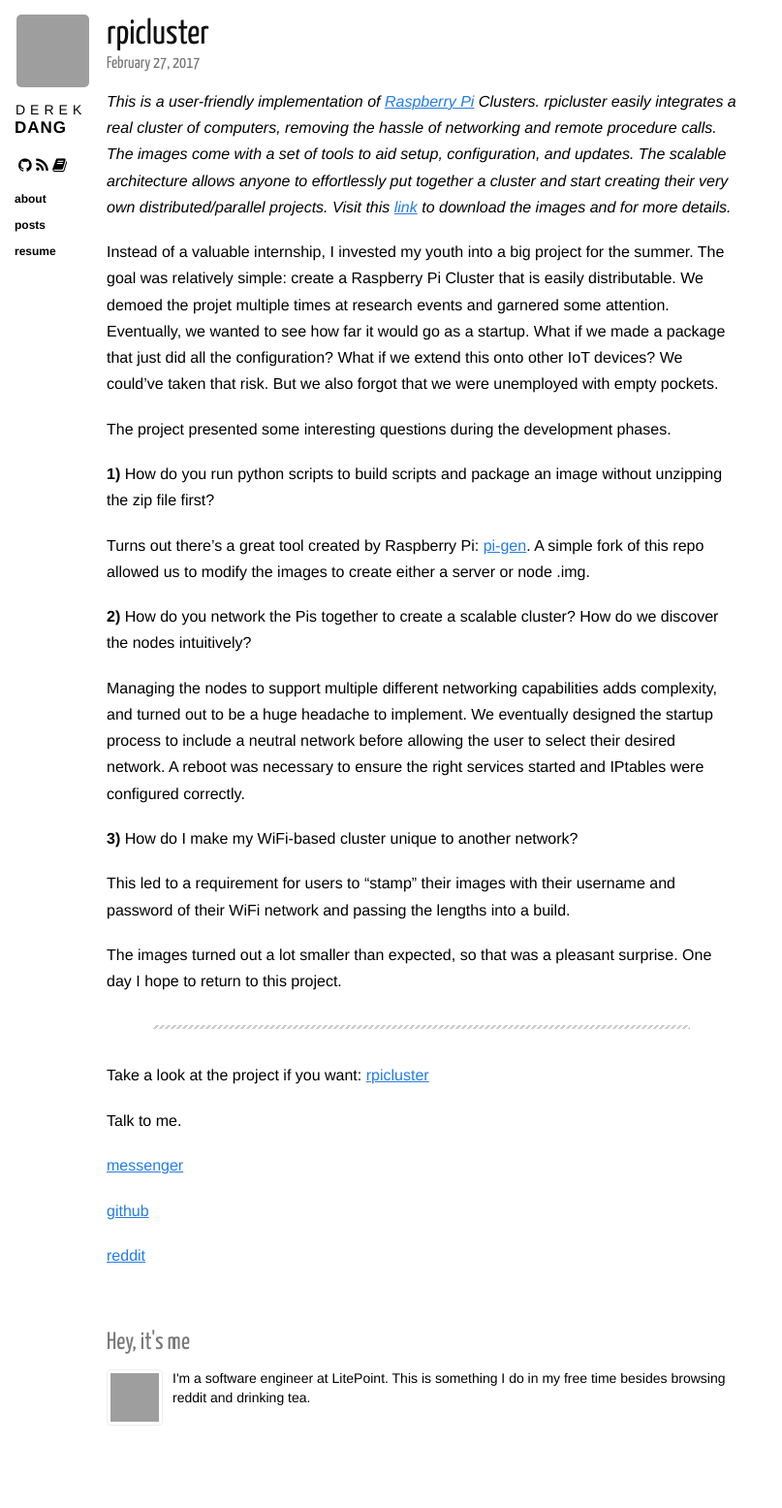
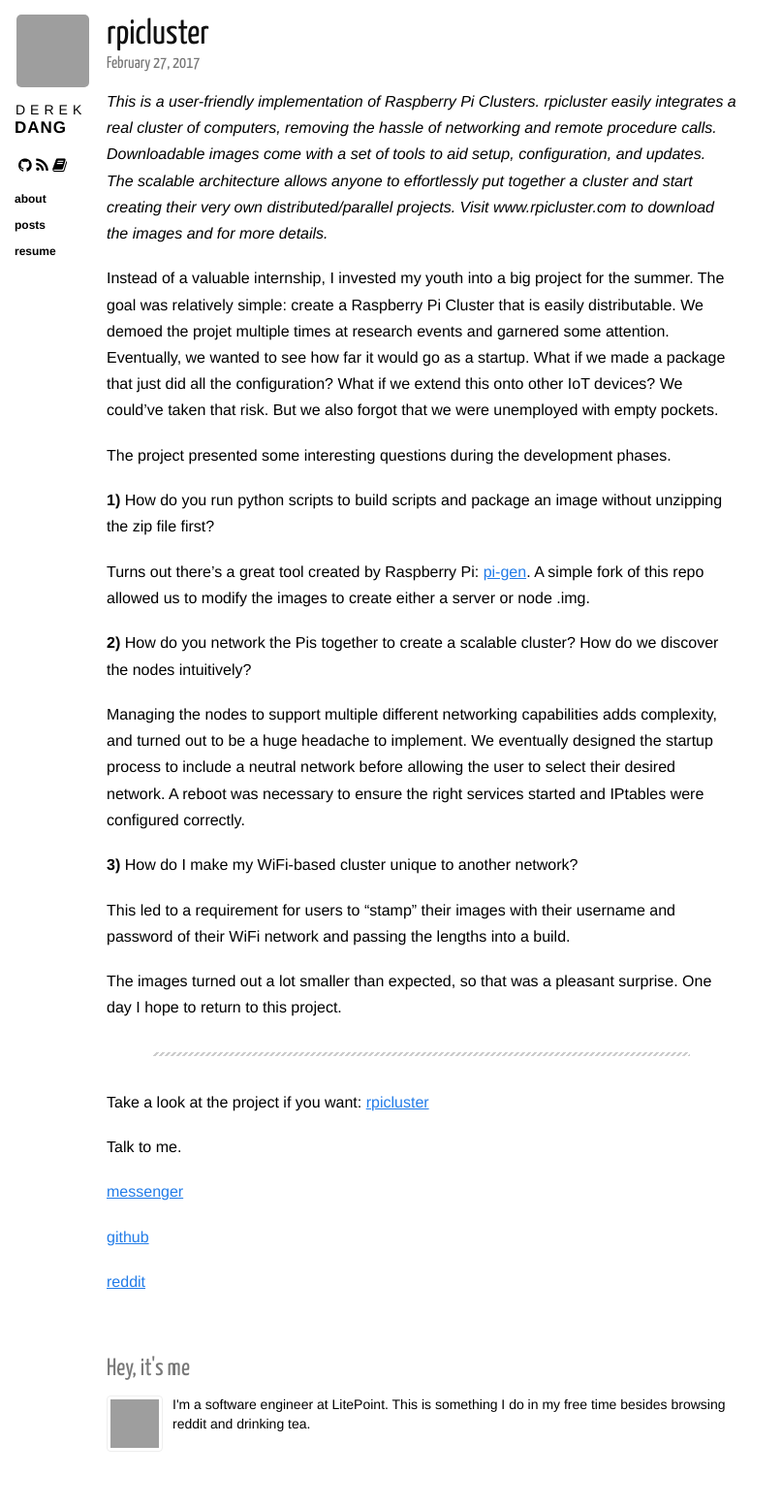
Before and after one commit to dqdang/dqdang.github.io, a Jekyll site: the page built from _posts/2017-02-27-rpicluster.markdown, in a window 1280 px wide. Shown: the whole page at 97% size, without its empty margins (0-807 px from the left). Built offline with Jekyll 4.4.1, drawn with Linux system fonts in a browser that asks for light colours; nearby versions of some CDN libraries; before the commit the page ends 1528 px from its top, so only the background shows below that; grey boxes are pictures that could not be loaded.

Commit message:
Update 2017-02-27-rpicluster.markdown

```diff
--- a/_posts/2017-02-27-rpicluster.markdown
+++ b/_posts/2017-02-27-rpicluster.markdown
@@ -3,7 +3,8 @@
 title: rpicluster
 category: posts
 ---
-*This is a user-friendly implementation of [Raspberry Pi](https://www.raspberrypi.org/) Clusters. rpicluster easily integrates a real cluster of computers, removing the hassle of networking and remote procedure calls. The images come with a set of tools to aid setup, configuration, and updates. The scalable architecture allows anyone to effortlessly put together a cluster and start creating their very own distributed/parallel projects. Visit this [link](https://rpicluster.com) to download the images and for more details.*
+*This is a user-friendly implementation of Raspberry Pi Clusters. rpicluster easily integrates a real cluster of computers, removing the hassle of networking and remote procedure calls. Downloadable images come with a set of tools to aid setup, configuration, and updates. The scalable architecture allows anyone to effortlessly put together a cluster and start creating their very own distributed/parallel
+projects. Visit www.rpicluster.com to download the images and for more details.*
 
 Instead of a valuable internship, I invested my youth into a big project for the summer. The goal was relatively simple: create a Raspberry Pi Cluster that is easily distributable. We demoed the projet multiple times at research events and garnered some attention. Eventually, we wanted to see how far it would go as a startup. What if we made a package that just did all the configuration? What if we extend this onto other IoT devices? We could've taken that risk. But we also forgot that we were unemployed with empty pockets.
 
```
